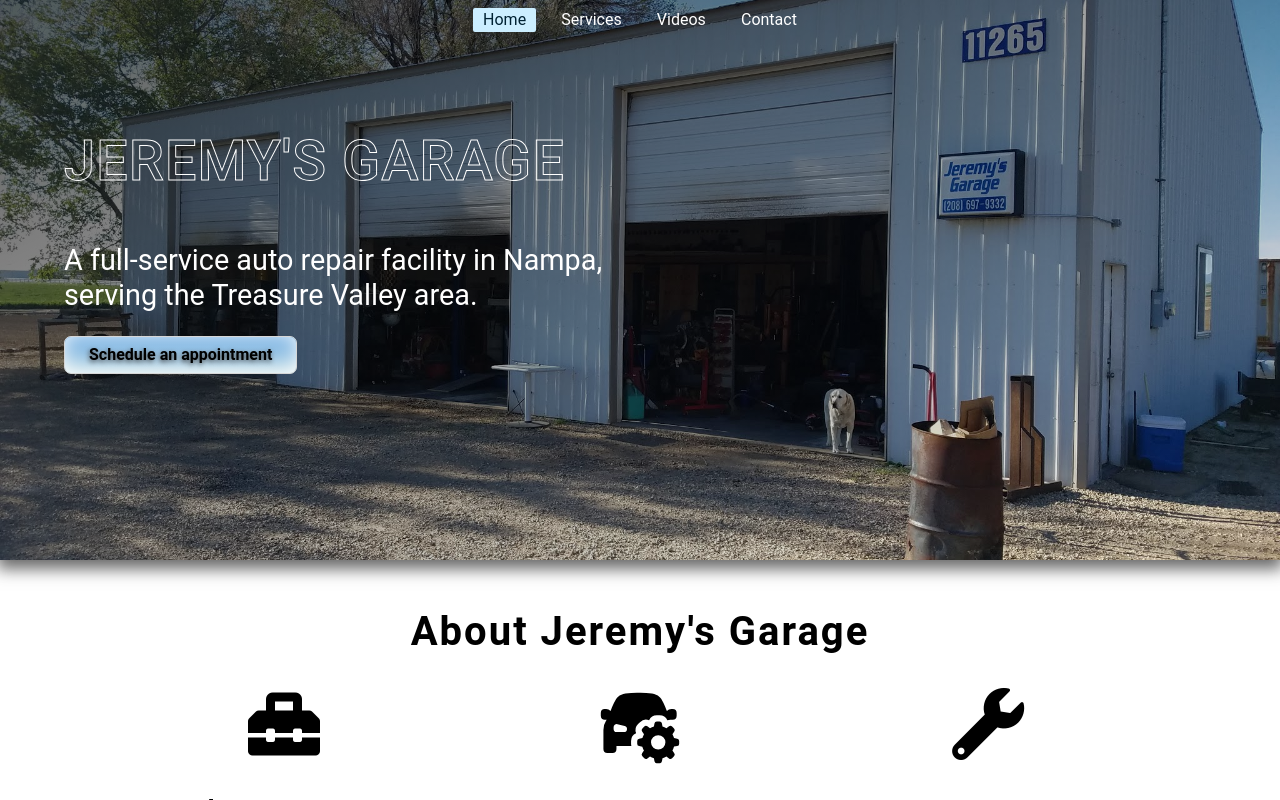
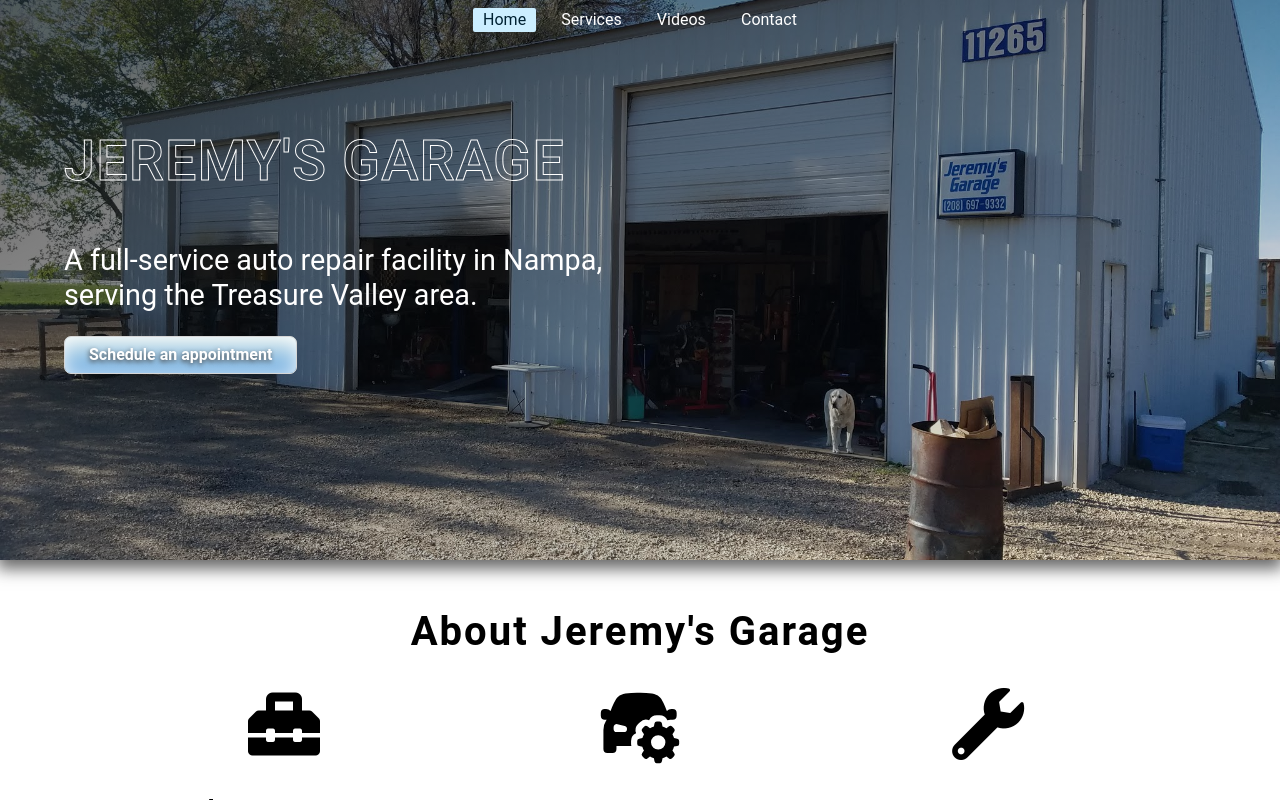
Before and after one commit to rhianonkilzer/jeremysgarage, a Vue app: page /#/ in a window 1280 px wide. In both pictures the pointer is over the button "Schedule an appointment". Shown: the top 800 px of the page. Built offline with nearby package versions, Linux system fonts and the light colour scheme.

Commit message:
colors
Co-authored-by: Caitlin Brooks <39497123+CaitlinBrooks@users.noreply.github.com>

```diff
--- a/src/views/Home.vue
+++ b/src/views/Home.vue
@@ -147,12 +147,12 @@
     border: none;
   }
 
-  .schedule-button:hover {
+  /* .schedule-button:hover {
     cursor: pointer;
     transition: 0.2s;
     color: black;
     background-color: rgba(156, 192, 233, 0.87);
-  }
+  } */
 
   .schedule-button {
     -moz-box-shadow: inset 0px 1px 20px -2px #ffffff;
@@ -181,14 +181,15 @@
   }
 
   .schedule-button:hover {
-    background: -webkit-gradient(linear, left top, left bottom, color-stop(0.05, #69a9e0), color-stop(1, #d1e5eb));
+    opacity: 1;
+    /* background: -webkit-gradient(linear, left top, left bottom, color-stop(0.05, #69a9e0), color-stop(1, #d1e5eb));
     background: -moz-linear-gradient(top, #69a9e0 5%, #d1e5eb 100%);
     background: -webkit-linear-gradient(top, #69a9e0 5%, #d1e5eb 100%);
     background: -o-linear-gradient(top, #69a9e0 5%, #d1e5eb 100%);
     background: -ms-linear-gradient(top, #69a9e0 5%, #d1e5eb 100%);
     background: linear-gradient(to bottom, #69a9e0 5%, #d1e5eb 100%);
     filter: progid:DXImageTransform.Microsoft.gradient(startColorstr='#69a9e0', endColorstr='#d1e5eb', GradientType=0);
-    background-color: #69a9e0;
+    background-color: #69a9e0; */
   }
 
   .schedule-button:active {
```
